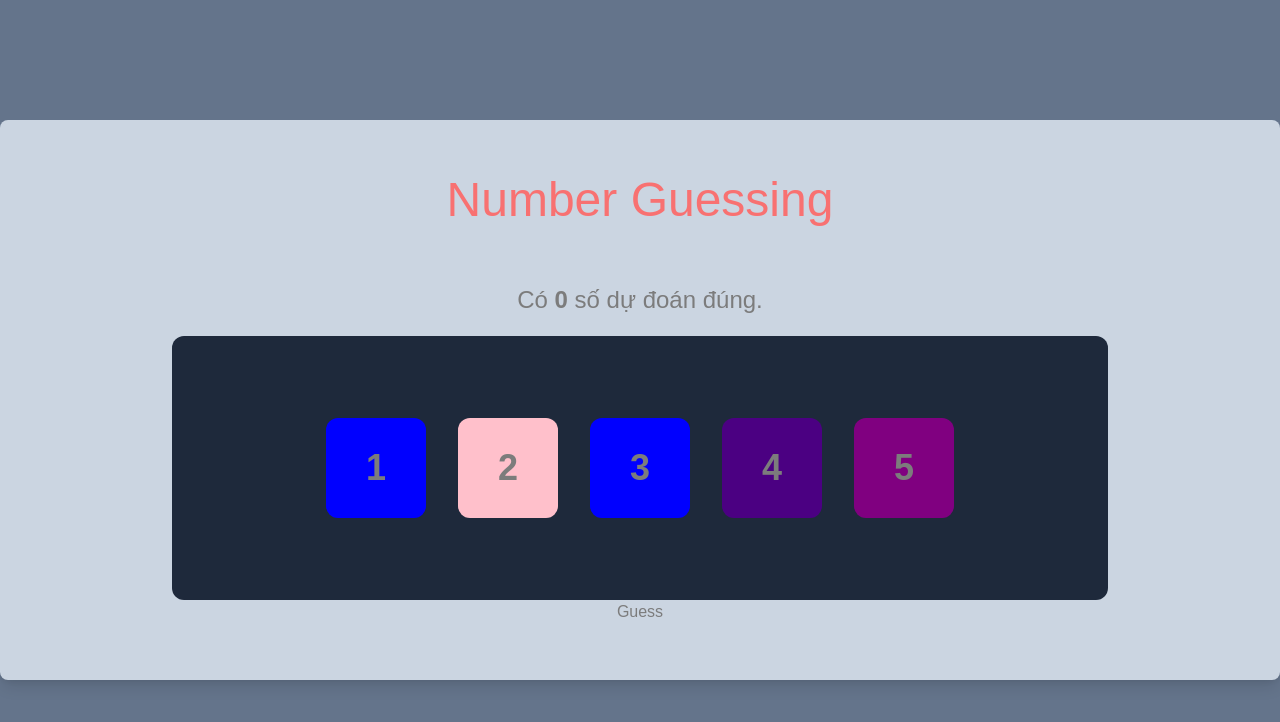
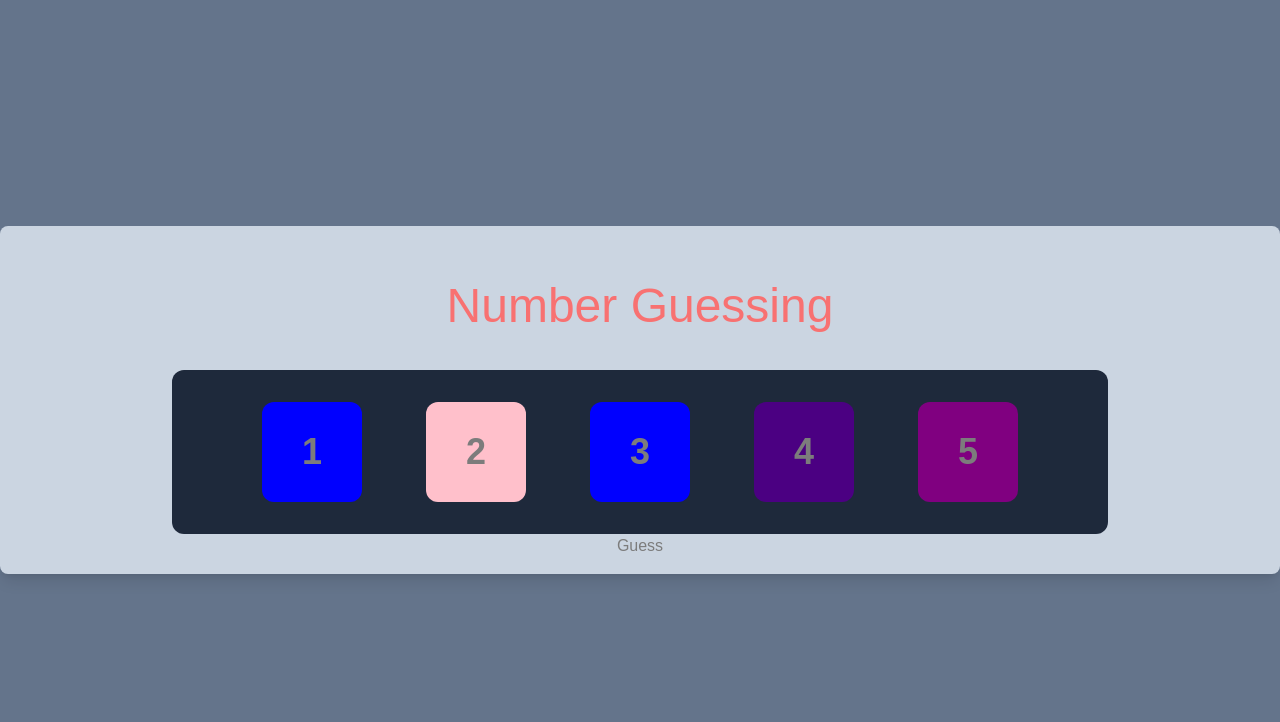
Before and after one commit to TRI-HM/my_website.dev, a Next.js app: page /number-guessing in a window 1280 px wide. Shown: the top 722 px of the page. Built offline with nearby package versions, Linux system fonts and the light colour scheme.

Commit message:
WIP moving

```diff
--- a/app/(tools)/number-guessing/page.tsx
+++ b/app/(tools)/number-guessing/page.tsx
@@ -1,33 +1,80 @@
 "use client";
+import React, { useState, useRef } from "react";
+import { useDrag, useDrop, DndProvider } from "react-dnd";
+import { HTML5Backend } from "react-dnd-html5-backend";
+import Card from "@/app/components/numberGuessing/Card";
 
-import Card from "@/app/components/numberGuessing/Card";
-import React, { useState } from "react";
+interface CardItemProps {
+  number: number;
+  index: number;
+  moveCard: (dragIndex: number, hoverIndex: number) => void;
+}
 
+const CardItem: React.FC<CardItemProps> = ({ number, index, moveCard }) => {
+  const ref = useRef<HTMLDivElement>(null);
+
+  // Thiết lập phần "drag" cho Card
+  const [{ isDragging }, drag] = useDrag({
+    type: "CARD",
+    item: { index },
+    collect: (monitor) => ({
+      isDragging: monitor.isDragging(),
+    }),
+  });
+
+  // Thiết lập phần "drop" cho Card
+  const [, drop] = useDrop({
+    accept: "CARD",
+    hover: (item: { index: number }) => {
+      if (!ref.current) return;
+      const dragIndex = item.index;
+      const hoverIndex = index;
+      if (dragIndex === hoverIndex) return;
+      moveCard(dragIndex, hoverIndex);
+      item.index = hoverIndex; // Cập nhật lại index của item sau khi đã di chuyển
+    },
+  });
+
+  drag(drop(ref));
+
+  return (
+    <div ref={ref} style={{ opacity: isDragging ? 0.5 : 1 }} className="m-4">
+      <Card number={number} />
+    </div>
+  );
+};
 
 const NumberGuessing = () => {
-  const [numberTarget, setNumberTarget] = useState<number>(12354);
-  const [position, setPosition] = useState<number>(0);
-  const [guess, setGuess] = useState<number[]>([0, 0, 0, 0, 0]);
+  // State lưu trữ thứ tự của các Card, ban đầu là [1, 2, 3, 4, 5]
+  const [cards, setCards] = useState<number[]>([1, 2, 3, 4, 5]);
+
+  // Hàm thay đổi thứ tự Card khi kéo thả
+  const moveCard = (dragIndex: number, hoverIndex: number) => {
+    const updatedCards = [...cards];
+    const [removed] = updatedCards.splice(dragIndex, 1);
+    updatedCards.splice(hoverIndex, 0, removed);
+    setCards(updatedCards);
+  };
 
   return (
-    <div className="flex justify-center items-center h-[100dvh] w-full bg-slate-500">
-      <div className="container bg-slate-300 p-4 rounded-lg shadow-lg items-center flex flex-col h-[70dvh]">
+    <DndProvider backend={HTML5Backend}>
+      <div className="flex justify-center items-center h-screen w-full bg-slate-500">
+        <div className="container bg-slate-300 p-4 rounded-lg shadow-lg items-center flex flex-col">
           <h1 className="text-5xl text-red-400 m-10">Number Guessing</h1>
-        <div className="flex flex-row justify-center items-center m-5 text-2xl">
-          <span>
-            Có <b>{position}</b> số dự đoán đúng.
-          </span>
-        </div>
           <div className="flex flex-row justify-center items-center bg-slate-800 w-3/4 h-1/2 rounded-xl">
-          <Card number={1} />
-          <Card number={2} />
-          <Card number={3} />
-          <Card number={4} />
-          <Card number={5} />
+            {cards.map((number, index) => (
+              <CardItem
+                key={number}
+                number={number}
+                index={index}
+                moveCard={moveCard}
+              />
+            ))}
           </div>
           <button>Guess</button>
         </div>
       </div>
+    </DndProvider>
   );
 };
 
--- a/package.json
+++ b/package.json
@@ -11,6 +11,8 @@
   "dependencies": {
     "next": "15.1.4",
     "react": "^19.0.0",
+    "react-dnd": "^16.0.1",
+    "react-dnd-html5-backend": "^16.0.1",
     "react-dom": "^19.0.0",
     "react-typed": "^2.0.12"
   },
```
Also changed, not shown: 1 other file (tests, documents, lock files or other folders). Lines whose indentation alone changed are shown as unchanged.
